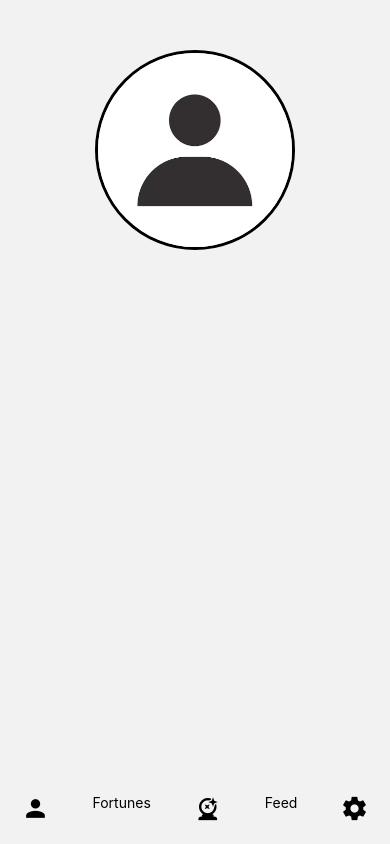
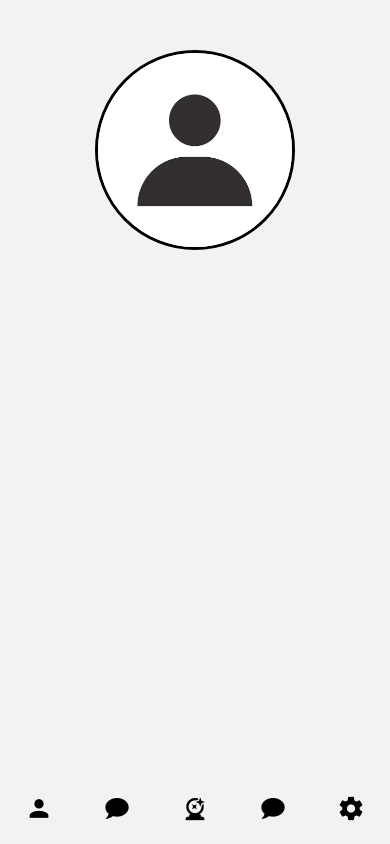
Before and after one commit to Desire323/Frontend-app-react-native, a React Native app: screen /Profile in a window 390 px wide. Built offline with nearby package versions, Linux system fonts and the light colour scheme.

Commit message:
Update TabBar to navigate to Chat

```diff
--- a/components/TabBar.js
+++ b/components/TabBar.js
@@ -11,9 +11,10 @@ function TabBar() {
         <View style={styles.container}>
             <Icon icon={"account"} color={"black"} onPress={() => navigation.navigate("Profile")}/>
 
-            <Text>Fortunes</Text>
+            <Icon icon={"chat"} color={"black"} onPress={() => navigation.navigate("Chats")}/>
             <Icon icon={"crystal-ball"} color={"black"} onPress={() => navigation.navigate("Fortune")}/>
-            <Text>Feed</Text>
+            {/* <Text>Feed</Text> */}
+            <Icon icon={"chat"} color={"black"} onPress={() => navigation.navigate("Chat")}/>
             <Icon icon={"cog"} color={"black"} onPress={() => navigation.navigate("Settings")}/>
 
         </View>
```
